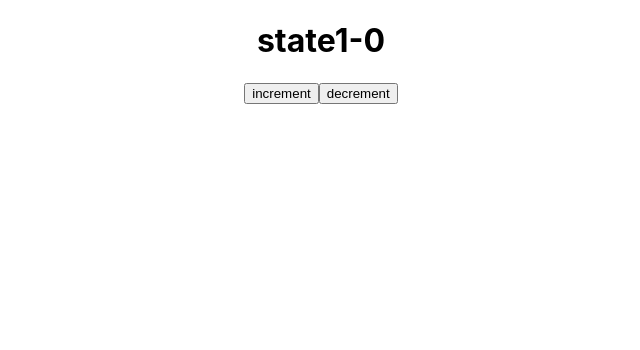
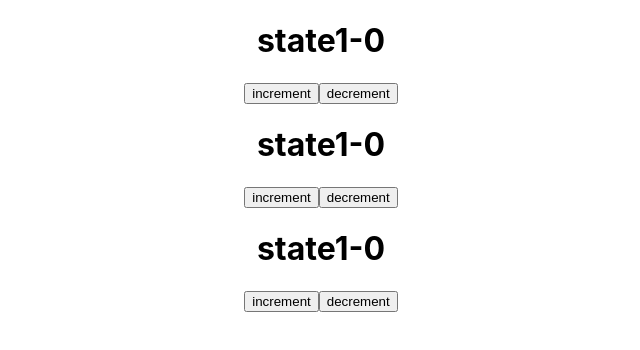
Before and after one commit to bullis52/lesson-1-react, a React (Create React App) app: page / in a window 1280 px wide. Shown: the top 350 px of the page, without its empty margins (319-959 px from the left). Built offline with nearby package versions, Linux system fonts and the light colour scheme.

Commit message:
classwork

```diff
--- a/src/App.js
+++ b/src/App.js
@@ -8,17 +8,34 @@ const reducer = (state = {a:0,b:0},action)=>{
     if (action.obj ==='1'&& action.diya === '-'){
       return {...state, a:state.a-2}
     }
-
+    if (action.obj ==='2'&& action.diya === '+'){
+        return {...state, b:state.a+20}
+    }
+    if (action.obj ==='2'&& action.diya === '-'){
+        return {...state, b:state.a-10}
+    }
+    if (action.obj ==='3'&& action.diya === '+'){
+        return {...state, c:state.a+15}
+    }
+    if (action.obj ==='3'&& action.diya === '-'){
+        return {...state, c:state.a-5}
+    }
 }
 function App() {
-  let [state,dispatch] = useReducer(reducer,{a:0})
-  let {a,b} = state;
+  let [state,dispatch] = useReducer(reducer,{a:0,b:0,c:0})
+  let {a,b,c} = state;
   console.log(state)
   return (
     <div className="App">
         <h1>state1-{a}</h1>
       <button onClick={() => dispatch({obj:'1',diya:"+"})}>increment</button>
       <button onClick={()=> dispatch({obj:'1',diya:"-"})}>decrement</button>
+        <h1>state1-{b}</h1>
+        <button onClick={() => dispatch({obj:'2',diya:"+"})}>increment</button>
+        <button onClick={()=> dispatch({obj:'2',diya:"-"})}>decrement</button>
+        <h1>state1-{c}</h1>
+        <button onClick={() => dispatch({obj:'3',diya:"+"})}>increment</button>
+        <button onClick={()=> dispatch({obj:'3',diya:"-"})}>decrement</button>
     </div>
   );
 }
```
